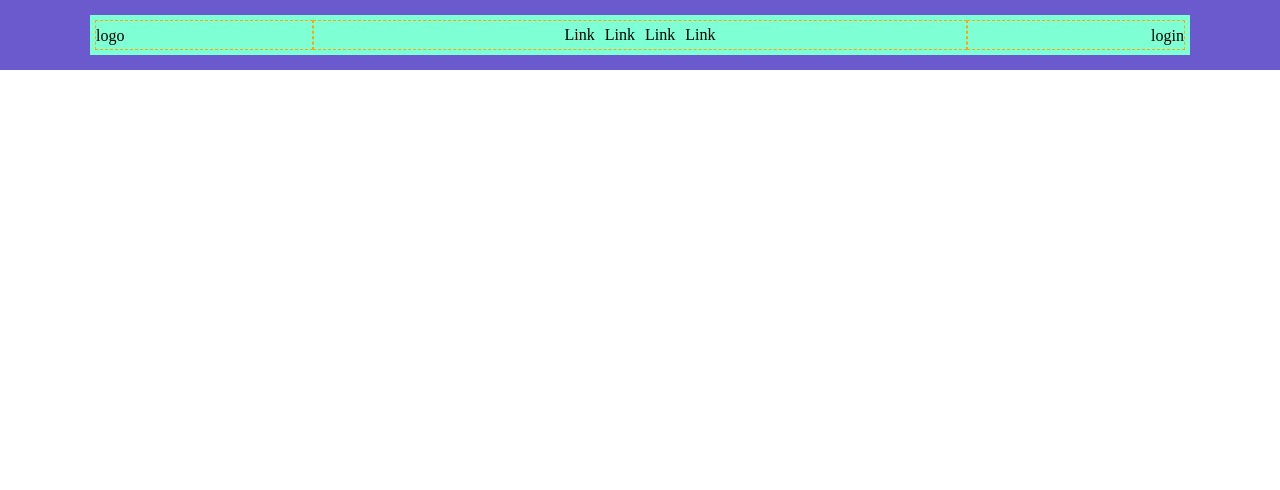
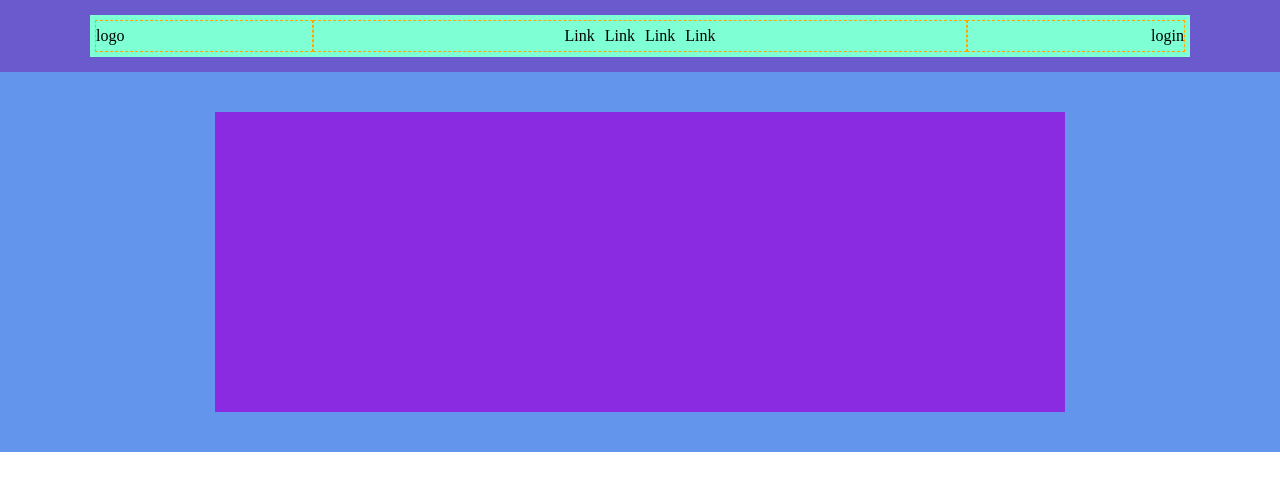
Before and after one commit to tommasotacconi/htmlcss-struttura-discord, a plain HTML site: page index.html in a window 1280 px wide. Drawn offline with Linux system fonts and the light colour scheme.

Commit message:
reviewed header structure and added intro-card

```diff
--- a/css/style.css
+++ b/css/style.css
@@ -7,16 +7,13 @@
 
 /* Generics */
 header {
-    height: 70px;
-    background-color: slateblue;
-    padding: 15px 0;
+    min-height: var(--mh-xxl);
 }
 
 nav {
-    height: 40px;
     line-height: 30px;
     background-color: aquamarine;
-    padding: var(--pd-space);
+    padding: var(--nav-pd);
 }
 
 span {
@@ -24,6 +21,11 @@ span {
 }
 
 /* Utilities */
+.background-nav {
+    padding: var(--bg-pd-sm);
+    background-color: slateblue;
+}
+
 .logo {
     text-align: left;
 }
@@ -31,3 +33,13 @@ span {
 .login {
     text-align: right;
 }
+
+.background-intro {
+    background-color: cornflowerblue;
+    padding: var(--bg-pd-lg);
+}
+
+.introduction-card {
+    background-color: blueviolet;
+    min-height: var(--mh-xl);
+}
--- a/css/utilities.css
+++ b/css/utilities.css
@@ -1,18 +1,26 @@
 /* Utilities */
 :root {
-    --pd-space: 5px;
+    --nav-pd: 5px;
+    --bg-pd-sm: 15px;
+    --bg-pd-lg: 40px;
+    --mh-sm: 50px;
+    --mh-lg: 250px;
+    --mh-xl: 300px;
+    --mh-xxl: 400px;
 }
+
 .d-flex {
     display: flex;
 }
 
-.min-ht {
-    min-height: 300px;
+.container-lg {
+    max-width: 850px;
+    margin: 0 auto;
 }
 
-.container {
-max-width: 1100px;
-margin: 0 auto
+.container-xl {
+    max-width: 1100px;
+    margin: 0 auto;
 }
 
 .dashed-border{
--- a/index.html
+++ b/index.html
@@ -19,8 +19,10 @@
         <!-- Intestazione -->
         <header>
 
+            <!-- Sfondo per navbar -->
+            <div class="background-nav">
                 <!-- Barra di navigazione principale con logo, link e login -->
-            <nav class="container d-flex">
+                <nav class="container-xl d-flex">
                     <div class="logo nav-side-content dashed-border">logo</div>
                     <div class="important-links nav-principal-content dashed-border row">
                         <span>Link</span>
@@ -30,9 +32,13 @@
                     </div>
                     <div class="login nav-side-content dashed-border">login</div>
                 </nav>
+            </div>
 
+            <!-- Sfondo per card di presentazione -->
+            <div class="background-intro">
                 <!-- Card di presentazione -->
-             <div class="introduction"></div>
+                <div class="introduction-card container-lg"></div>
+            </div>
 
         </header>
 
```
Lines whose indentation alone changed are shown as unchanged.
